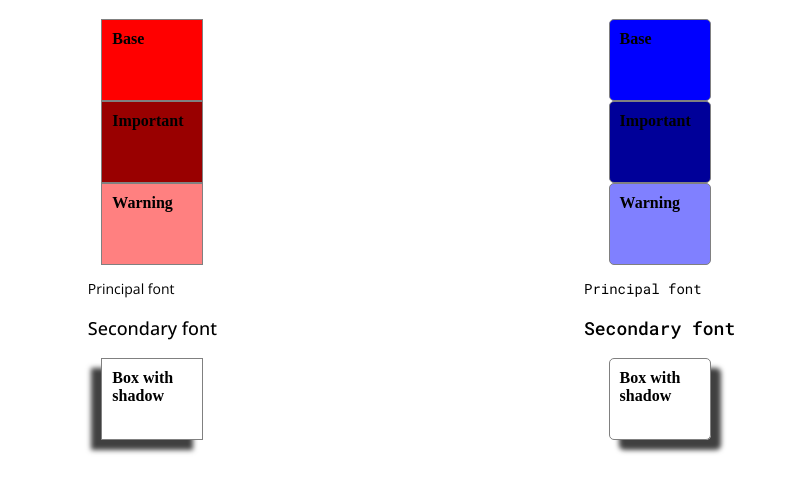
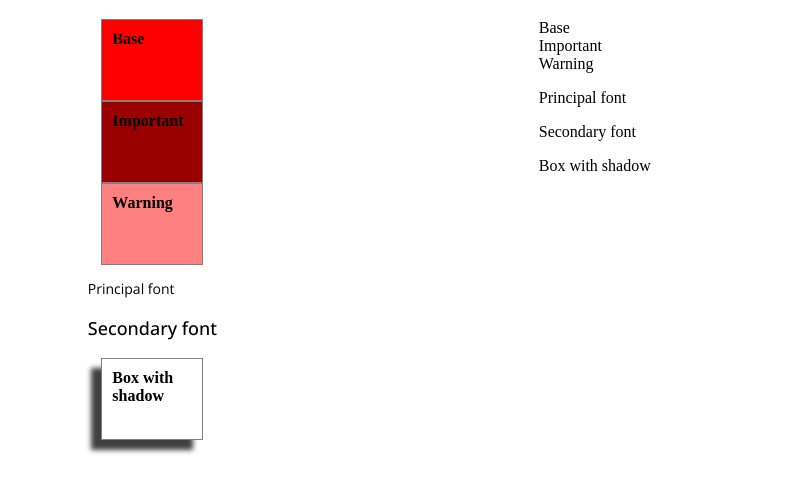
Before and after one commit to Fenix-Quiroz/entregas-master-frontend-lemoncode, a website built with Vite: page modulo1-layout/ejercicio-2/index.html in a window 1280 px wide. Shown: the part 61-554 px from the top of the page, without its empty margins (234-1045 px from the left). Built offline with nearby package versions, Linux system fonts and the light colour scheme.

Commit message:
modified file

```diff
--- a/modulo1-layout/ejercicio-2/mystyle.scss
+++ b/modulo1-layout/ejercicio-2/mystyle.scss
@@ -1,8 +1,6 @@
 
 @use "base" as *;
 @import "./main";
-@import "./secondary";
-
 body{
   @include reset
 }
```
Also changed, not shown: modulo1-layout/ejercicio-1/_base.scss (line endings or trailing spaces).
